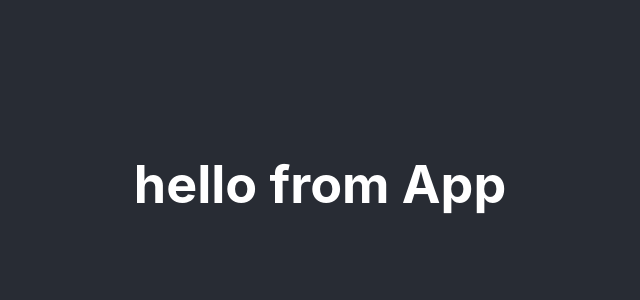
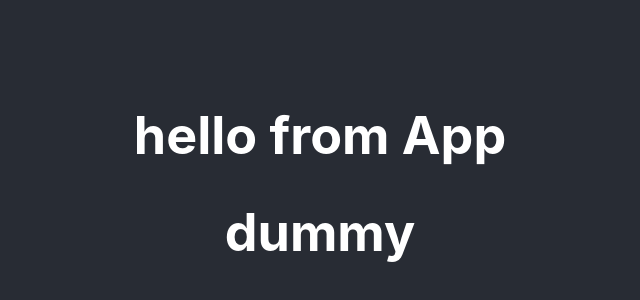
Before and after one commit to contour-gara/typescript-lesson, a React (Create React App) app: page / in a window 1280 px wide. Shown: the part 216-516 px from the top of the page, without its empty margins (320-960 px from the left). Built offline with nearby package versions, Linux system fonts and the light colour scheme.

Commit message:
2-17 完了

```diff
--- a/src/TestComponent.tsx
+++ b/src/TestComponent.tsx
@@ -1,15 +1,26 @@
-import React from "react";
+import React, { useState } from "react";
 
 // 2-16
+// 2-17
 
 interface Props {
   text: string;
 }
 
-export const TestComponent: React.FC<Props> = (props) => {
+interface UserData {
+  id: number;
+  name: string;
+}
+
+const TestComponent: React.FC<Props> = (props) => {
+  const [count, setCount] = useState<number | null>(null);
+  const [user, setUser] = useState<UserData>({ id: 1, name: "dummy" });
+
   return (
     <div>
       <h1>{props.text}</h1>
+      <h1>{count}</h1>
+      <h1>{user.name}</h1>
     </div>
   );
 };
```
